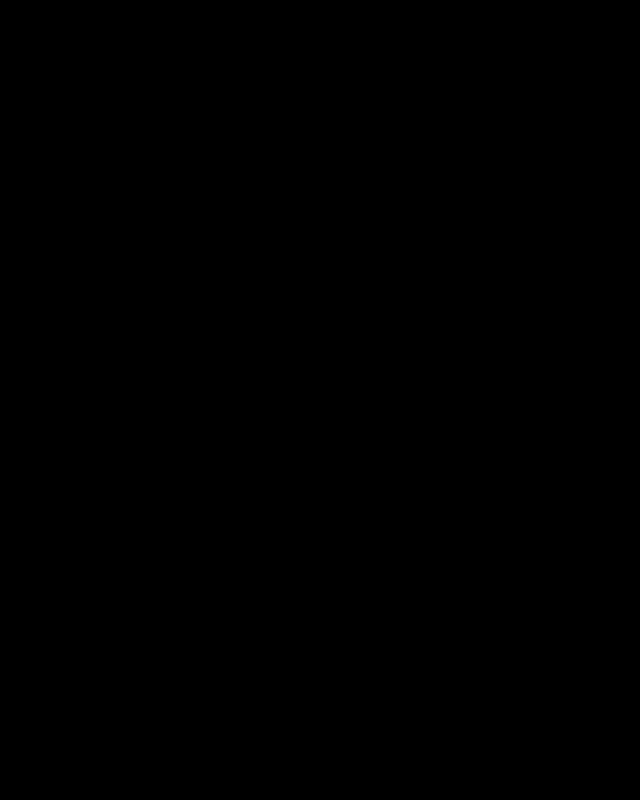
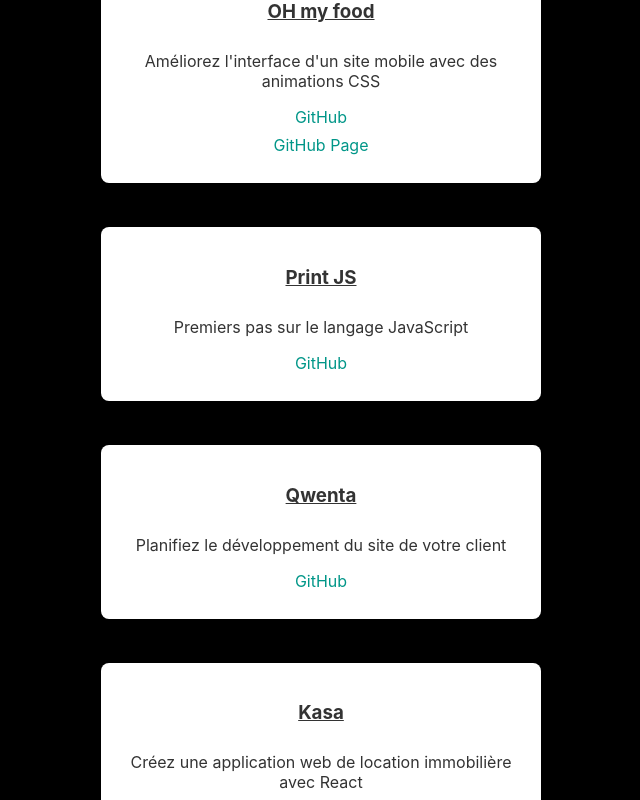
Before and after one commit to ELODIE-74/portefolioweb, a React (Create React App) app in the folder my-portfolio-app/: page / in a window 1280 px wide. Shown: the part 1200-2000 px from the top of the page, without its empty margins (319-959 px from the left). Before the commit the page ends 855 px from the top, so only its background shows below. Built offline with nearby package versions, Linux system fonts and the light colour scheme.

Commit message:
rajout card

```diff
--- /dev/null
+++ b/my-portfolio-app/src/components/card/card.css
@@ -0,0 +1,40 @@
+.project-card {
+  background-color: white;
+  box-shadow: 0 4px 6px rgba(0, 0, 0, 0.1);
+  border-radius: 8px;
+  padding: 20px;
+  width: 400px;
+  display: flex;
+  flex-direction: column;
+  align-items: center;
+  text-align: center;
+  margin-bottom: 24px;
+}
+
+.project-card h3 {
+  font-weight: bold;
+  text-decoration: underline;
+  color: #333;
+  margin-bottom: 12px;
+}
+
+.project-card p {
+  color: #333;
+  margin-bottom: 16px;
+}
+
+.project-card a {
+  color: #007bff;
+  text-decoration: none;
+  margin-bottom: 8px;
+}
+
+.project-card a:hover {
+  text-decoration: underline;
+}
+.project-list {
+  display: flex;
+  flex-direction: column;
+  align-items: center;
+  margin-top: 32px;
+}
--- /dev/null
+++ b/my-portfolio-app/src/components/card/card.jsx
@@ -0,0 +1,43 @@
+import React from 'react';
+import projectsData from '../../data/projets.json';
+import './card.css';
+
+const ProjectCard = ({ project }) => {
+  return (
+    <div className="project-card">
+      <h3>{project.title}</h3>
+      <p>{project.description}</p>
+      {project.githubLink && (
+        <a href={project.githubLink} target="_blank" rel="noopener noreferrer">
+          GitHub
+        </a>
+      )}
+      {project.githubPageLink && (
+        <a href={project.githubPageLink} target="_blank" rel="noopener noreferrer">
+          GitHub Page
+        </a>
+      )}
+    </div>
+  );
+};
+
+const ProjectList = () => {
+  return (
+    <div className="project-list">
+      {projectsData.projects.map((project) => (
+        <ProjectCard key={project.id} project={project} />
+      ))}
+    </div>
+  );
+};
+
+const App = () => {
+  return (
+    <div className="app">
+      <h1>Mes Projets</h1>
+      <ProjectList />
+    </div>
+  );
+};
+
+export default App;
--- /dev/null
+++ b/my-portfolio-app/src/data/projets.json
@@ -0,0 +1,60 @@
+{
+    "projects": [
+    {
+    "id": 1,
+    "title": "Booki",
+    "description": "Créez la page d'accueil d'une agence de voyage avec HTML & CSS",
+    "githubLink": "https://github.com/ELODIE-74/booki-starter-code.git",
+    "githubPageLink": "https://elodie-74.github.io/booki-starter-code/"
+    },
+    {
+    "id": 2,
+    "title": "OH my food",
+    "description": "Améliorez l'interface d'un site mobile avec des animations CSS",
+    "githubLink": "https://github.com/ELODIE-74/ohmyfood.git",
+    "githubPageLink": "https://elodie-74.github.io/ohmyfood/"
+    },
+    {
+    "id": 3,
+    "title": "Print JS",
+    "description": "Premiers pas sur le langage JavaScript",
+    "githubLink": "https://github.com/ELODIE-74/Print-it-JS.git",
+    "githubPageLink": null
+    },
+    {
+    "id": 4,
+    "title": "Qwenta",
+    "description": "Planifiez le développement du site de votre client",
+    "githubLink": "https://github.com/ELODIE-74/Projet7QwentaMenuMaker.git",
+    "githubPageLink": null
+    },
+    {
+    "id": 5,
+    "title": "Kasa",
+    "description": "Créez une application web de location immobilière avec React",
+    "githubLink": "https://github.com/ELODIE-74/KASA.git",
+    "githubPageLink": null
+    },
+    {
+    "id": 6,
+    "title": "Nina Carducci",
+    "description": "Optimisez le référencement d'un site de photographe",
+    "githubLink": "https://github.com/ELODIE-74/ninacarducci.git",
+    "githubPageLink": null
+    },
+    {
+    "id": 7,
+    "title": "724 events",
+    "description": "Débuggez le site d'une agence d'événementiel",
+    "githubLink": "https://github.com/ELODIE-74/Debuggez-une-application-React.JS.git",
+    "githubPageLink": null
+    },
+    {
+    "id": 8,
+    "title": "Portfolio Sophie Bluel",
+    "description": "Créez une page web dynamique avec JavaScript",
+    "githubLink": "https://github.com/ELODIE-74/Portfolio-architecte-sophie-bluel.git",
+    "githubPageLink": null
+    }
+    ]
+    }
--- a/my-portfolio-app/src/pages/home/home.css
+++ b/my-portfolio-app/src/pages/home/home.css
@@ -50,3 +50,52 @@
   color: #00c9b6;
   margin-bottom: 20px;
 }
+
+
+.project-list-container {
+  display: flex;
+  flex-direction: column;
+  align-items: center;
+  margin-top: 40px;
+  width: 100%;
+}
+
+.project-list {
+  display: grid;
+  grid-template-columns: repeat(2, 1fr);
+  gap: 20px;
+}
+
+.project-list .project-card {
+  background-color: white;
+  box-shadow: 0 4px 6px rgba(0, 0, 0, 0.1);
+  border-radius: 8px;
+  padding: 20px;
+  display: flex;
+  flex-direction: column;
+  align-items: center;
+  text-align: center;
+}
+
+.project-list .project-card h3 {
+  font-weight: bold;
+  text-decoration: underline;
+  color: #333;
+  margin-bottom: 12px;
+}
+
+.project-list .project-card p {
+  color: #333;
+  margin-bottom: 16px;
+}
+
+.project-list .project-card a {
+  color:  #009688;
+
+  text-decoration: none;
+  margin-bottom: 8px;
+}
+
+.project-list .project-card a:hover {
+  text-decoration: underline;
+}
--- a/my-portfolio-app/src/pages/home/home.jsx
+++ b/my-portfolio-app/src/pages/home/home.jsx
@@ -1,7 +1,7 @@
 import React, { useRef } from 'react';
 import './home.css';
 import ProjectSlider from '../../components/slider/slider';
-
+import ProjectList from '../../components/card/card'; // Importez le composant ProjectList
 function Home() {
   const presentationSectionRef = useRef(null);
 
@@ -29,8 +29,12 @@
         <div className="image-container">
           <ProjectSlider />
         </div>
+
+        </div>
+        <div className="project-list-container">
+          <ProjectList /> {/* Ajoutez le composant ProjectList ici */}
+        </div>
       </div>
-    </div>
   );
 }
 
```
